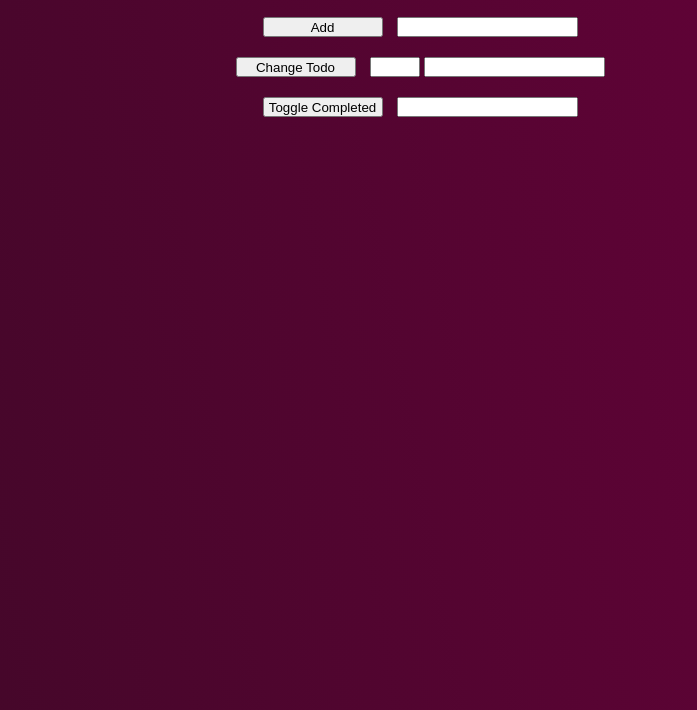
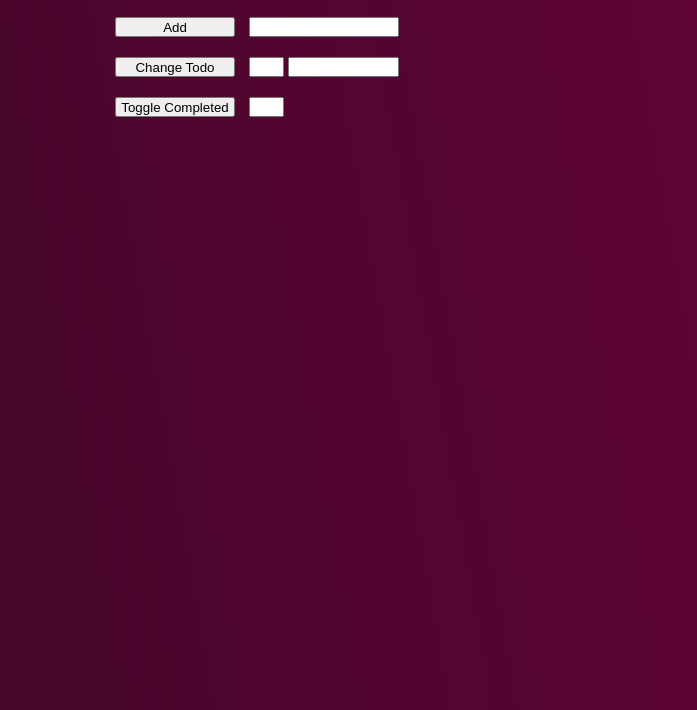
Before and after one commit to g-szerminski/toDoMoje, a website: page index.html in a window 1280 px wide. Shown: the part 90-800 px from the top of the page, without its empty margins (225-922 px from the left). Drawn offline with nearby package versions, Linux system fonts and the light colour scheme.

Commit message:
Add temporary styles

```diff
--- a/index.html
+++ b/index.html
@@ -6,7 +6,7 @@
 		<link rel="stylesheet" type="text/css" href="style.css">
 	</head>
 	<body>
-		<div id='app'></div>
+		<div id='app'>
 		<h1>Todo List</h1>
 		<div>
  			<button onclick="handlers.toggleAll()">Toggle All</button>
@@ -17,17 +17,17 @@
 		</div>
 		<div>
 			<button onclick="handlers.changeTodo()">Change Todo</button>
-			<input id="changeTodoPositionInput" type="number">
-			<input id="changeTodoTextInput" type="text">
+			<input id="changeTodoPositionInput" class="inputNumber" type="number">
+			<input id="changeTodoTextInput" class="size" type="text">
 		</div>
 		<div>
 			<button onclick="handlers.toggleCompleted()">Toggle Completed</button>
-			<input id="toggleCompletedPositionInput" type="number">
+			<input id="toggleCompletedPositionInput" class="inputNumber" type="number">
 		</div>
 
 		<ul>
 		</ul>
-
+		</div>
 		<script type="text/javascript" src="/scripts/app.js"></script>
 		<script crossorigin src="https://unpkg.com/react@16/umd/react.development.js"></script>
 		<script crossorigin src="https://unpkg.com/react-dom@16/umd/react-dom.development.js"></script>
--- a/style.css
+++ b/style.css
@@ -16,6 +16,12 @@ body {
     /*direction: rtl;*/
 }
 
+#app {
+    margin: 0 auto;
+    width: 50%;
+    text-align: left;
+}
+
 button {
     width: 120px;
     height: 20px;
@@ -24,7 +30,27 @@ button {
 
 input {
     height: 20px;
+    width: 150px;
 }
- #changeTodoPositionInput, #deleteTodoPositionInput, #toggleComplitedPositionInput {
+
+.size {
+    width: 111px
+}
+
+.inputNumber {
+    width: 35px;
+}
+
+ #deleteTodoPositionInput, #toggleComplitedPositionInput {
     width: 50px;
 }
+
+.deleteButton {
+    width: 50px;
+}
+
+ul {
+    list-style-type: none;
+    /*direction: rtl;*/
+
+}
```
